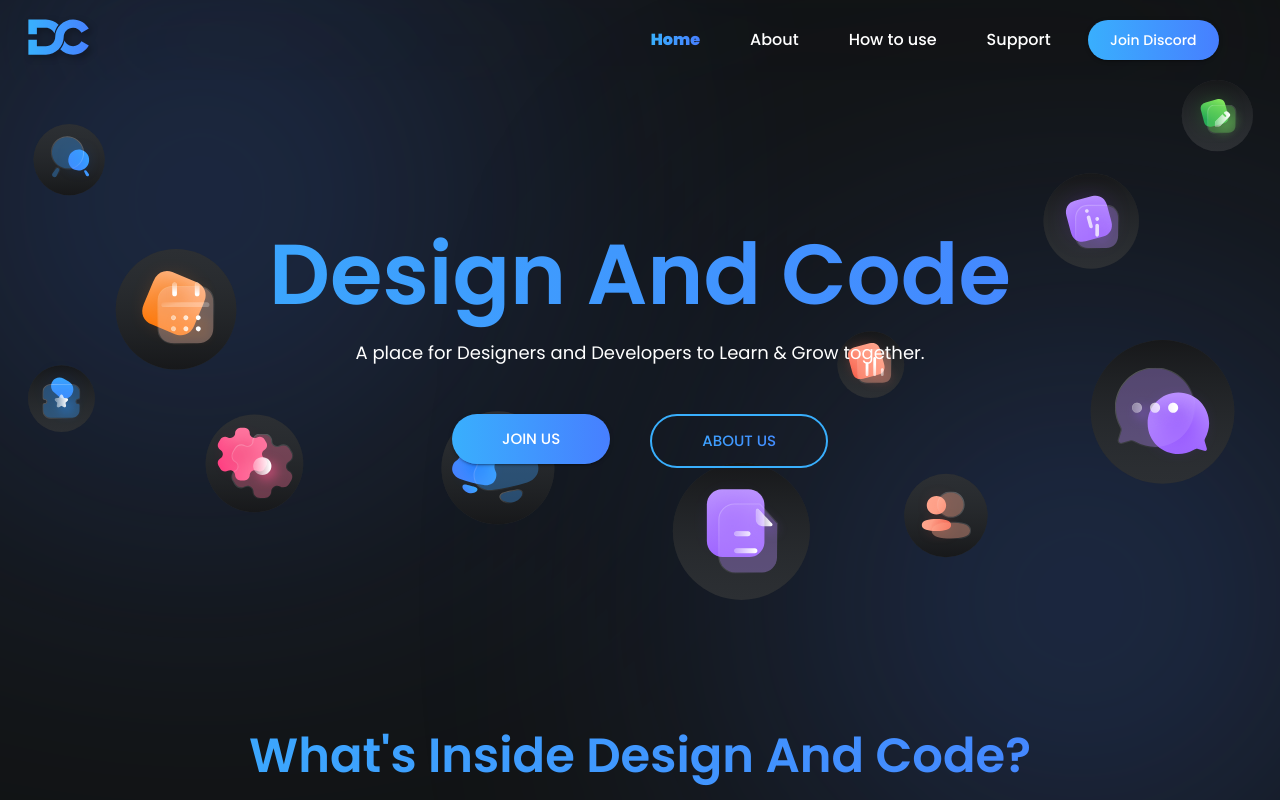
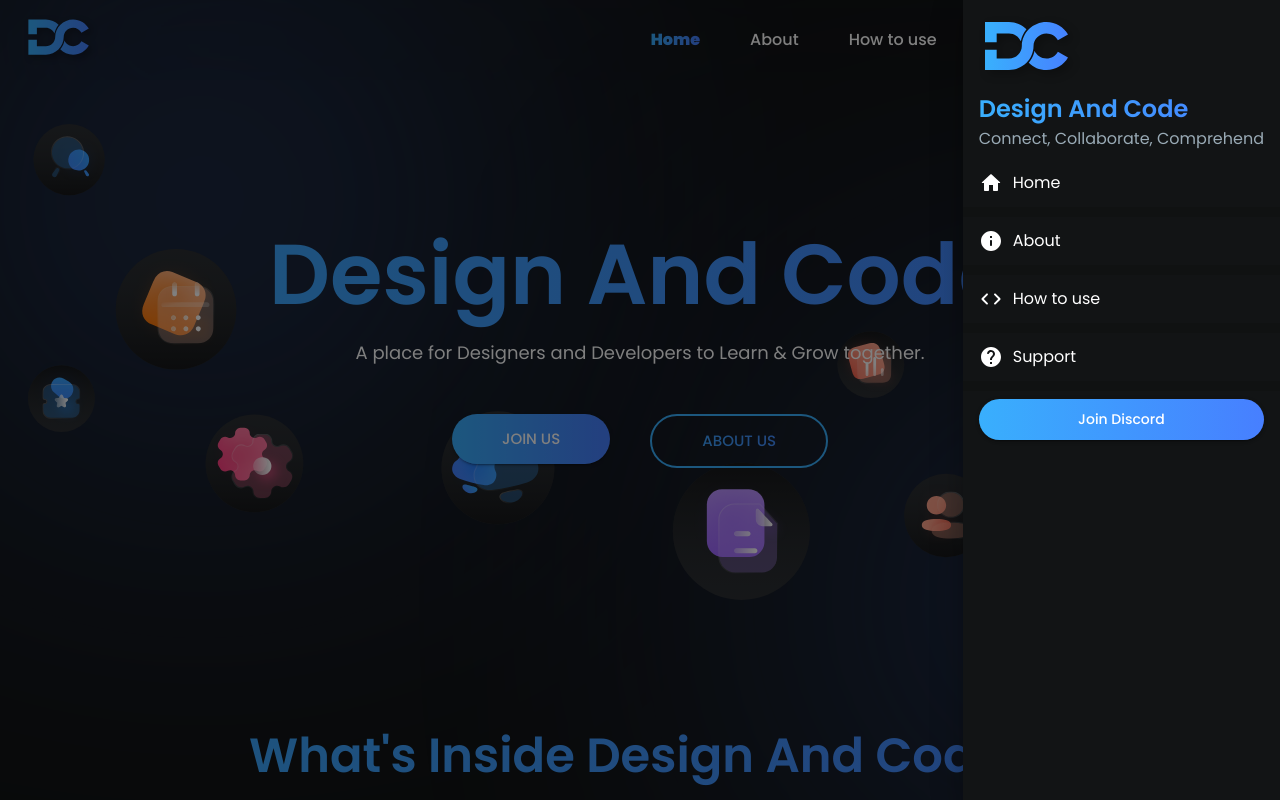
Before and after one commit to RichardKGorden/Design-Code, a React (Create React App) app: page /home in a window 1280 px wide. Shown: the top 800 px of the page. Built offline with nearby package versions, Linux system fonts and the light colour scheme.

Commit message:
Added Sidebar

```diff
--- a/src/components/Buttons/index.js
+++ b/src/components/Buttons/index.js
@@ -16,7 +16,7 @@ function ContainedButton(props) {
     <Button
       {...props}
       style={{ padding: size === "large" ? "12px 50px" : "8px 22px" }}
-      className={classes.containedBtn}
+      className={`${classes.containedBtn} ${props.className}`}
       variant="contained"
     >
       {props.children}
--- a/src/components/NavBar/index.js
+++ b/src/components/NavBar/index.js
@@ -6,7 +6,19 @@ import style from "./style";
 //Importing Material UI stuff
 import { makeStyles } from "@material-ui/core/styles";
 import { MenuRounded } from "@material-ui/icons";
-import { AppBar, Container, Grid, Hidden, IconButton } from "@material-ui/core";
+import {
+  AppBar,
+  Container,
+  Grid,
+  Hidden,
+  IconButton,
+  Drawer,
+  List,
+  ListItem,
+  ListItemIcon,
+  ListItemText,
+  Divider,
+} from "@material-ui/core";
 
 //Import Nav Routes Data
 import routesData from "../../routes/routesData";
@@ -21,7 +33,8 @@ const useStyles = makeStyles(style);
 function NavBar() {
   const classes = useStyles();
   const history = useHistory();
-  const [pathname, setPathname] = useState(window.location.pathname);
+  const [pathname, setPathname] = useState(window.location.pathname),
+    [drawerOpen, setDrawerOpen] = useState(true);
 
   useEffect(() => {
     setPathname(window.location.pathname);
@@ -31,6 +44,7 @@ function NavBar() {
   }, []);
 
   return (
+    <>
       <AppBar position="sticky" className={classes.appBar}>
         <Container className={classes.navBarBackground} maxWidth="lg">
           <Grid container className={classes.navBar}>
@@ -75,7 +89,10 @@ function NavBar() {
                   </ContainedButton>
                 </Hidden>
                 <Hidden smUp>
-                <IconButton className={classes.menuBtn}>
+                  <IconButton
+                    className={classes.menuBtn}
+                    onClick={() => setDrawerOpen(!drawerOpen)}
+                  >
                     <MenuRounded />
                   </IconButton>
                 </Hidden>
@@ -84,6 +101,52 @@ function NavBar() {
           </Grid>
         </Container>
       </AppBar>
+      <Drawer
+        anchor={"right"}
+        open={drawerOpen}
+        onClose={() => setDrawerOpen(false)}
+      >
+        <List className={classes.mobileNav}>
+          <ListItem>
+            <div className={classes.branding}>
+              <div className={classes.brandingLogo}>
+                <img src={brandingLogo} alt="branding-logo" />
+              </div>
+              <div className={classes.brandingInfo}>
+                <div className={classes.brandingTitle}>Design And Code</div>
+                <div className={classes.brandingDesc}>
+                  Connect, Collaborate, Comprehend
+                </div>
+              </div>
+            </div>
+          </ListItem>
+          {routesData.map((data, index) => (
+            <>
+              {data.showOnHeader && (
+                <>
+                  <Link to={data.pageURL} className={classes.listItem}>
+                    <ListItem button key={data.pageName}>
+                      <div className={classes.listItemIcon}>{data.icon}</div>
+                      <ListItemText primary={data.pageName} />
+                    </ListItem>
+                  </Link>
+                  <Divider className={classes.divider} />
+                </>
+              )}
+            </>
+          ))}
+          <ListItem>
+            <ContainedButton
+              href="https://discord.gg/druweDMn3s"
+              target="_blank"
+              className={classes.mobileJoinDiscordBtn}
+            >
+              Join Discord
+            </ContainedButton>
+          </ListItem>
+        </List>
+      </Drawer>
+    </>
   );
 }
 
--- a/src/components/NavBar/style.js
+++ b/src/components/NavBar/style.js
@@ -39,5 +39,49 @@ export default function style(theme) {
     menuBtn: {
       color: theme.palette.primary.gradient1,
     },
+    mobileNav: {
+      background: theme.palette.primary.main,
+      height: "100%",
+    },
+    // branding: {
+    //   display: "grid",
+    //   gridTemplateColumns: "auto 1fr",
+    // },
+    brandingTitle: {
+      fontSize: 24,
+      color: theme.palette.text.primary,
+      background: theme.palette.primary.mainGradient,
+      fontWeight: 600,
+      "-webkit-background-clip": "text",
+      "-webkit-text-fill-color": "transparent",
+      [theme.breakpoints.down("sm")]: {
+        fontSize: 20,
+      },
+    },
+    brandingDesc: {
+      color: theme.palette.text.secondary,
+      [theme.breakpoints.down("sm")]: {
+        fontSize: 14,
+      },
+    },
+    listItem: {
+      color: theme.palette.text.primary,
+      cursor: "default",
+      "& *": {
+        color: theme.palette.text.primary,
+      },
+    },
+    mobileJoinDiscordBtn: {
+      width: "100%",
+    },
+    divider: {
+      // background: theme.palette.primary.mainGradient,
+      height: 10,
+    },
+    listItemIcon: {
+      display: "flex",
+      margin: "auto",
+      marginRight: 10,
+    },
   };
 }
--- a/src/routes/routesData.js
+++ b/src/routes/routesData.js
@@ -2,6 +2,13 @@ import HomePage from "../pages/HomePage";
 import AboutPage from "../pages/AboutPage";
 import HowToUsePage from "../pages/HowToUsePage";
 import SupportPage from "../pages/SupportPage";
+
+import {
+  HomeRounded,
+  InfoRounded,
+  CodeRounded,
+  HelpRounded,
+} from "@material-ui/icons";
 
 const routesData = [
   {
@@ -9,24 +16,28 @@ const routesData = [
     pageURL: "/home",
     showOnHeader: true,
     component: <HomePage />,
+    icon: <HomeRounded />,
   },
   {
     pageName: "About",
     pageURL: "/about",
     showOnHeader: true,
     component: <AboutPage />,
+    icon: <InfoRounded />,
   },
   {
     pageName: "How to use",
     pageURL: "/how-to-use",
     showOnHeader: true,
     component: <HowToUsePage />,
+    icon: <CodeRounded />,
   },
   {
     pageName: "Support",
     pageURL: "/support",
     showOnHeader: true,
     component: <SupportPage />,
+    icon: <HelpRounded />,
   },
 ];
 
```
Lines whose indentation alone changed are shown as unchanged.
